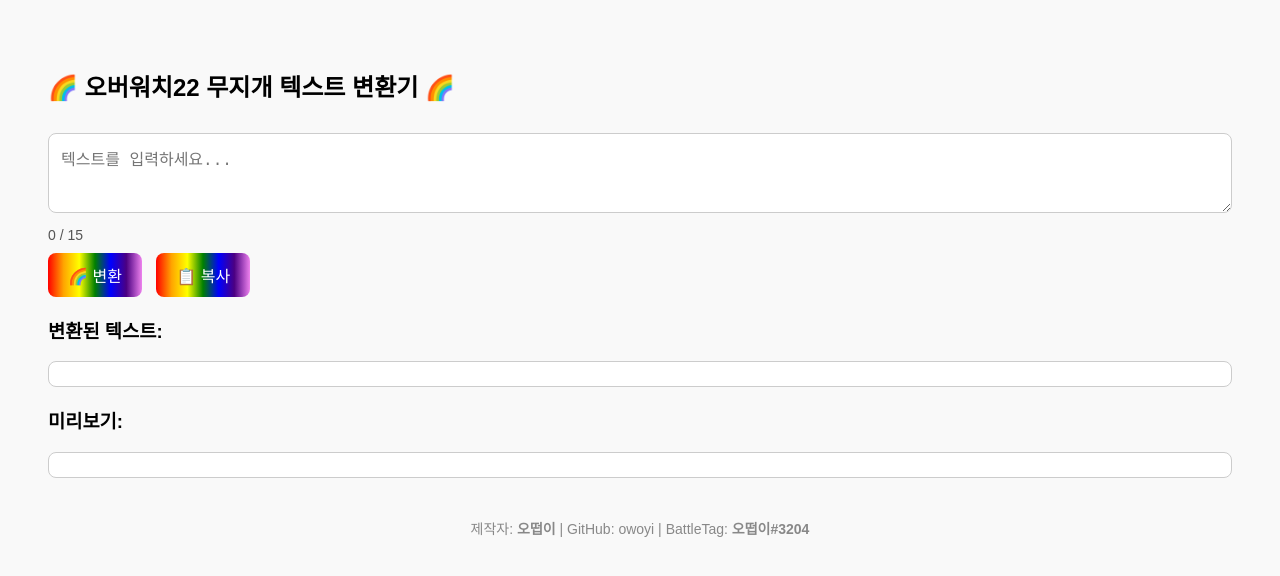
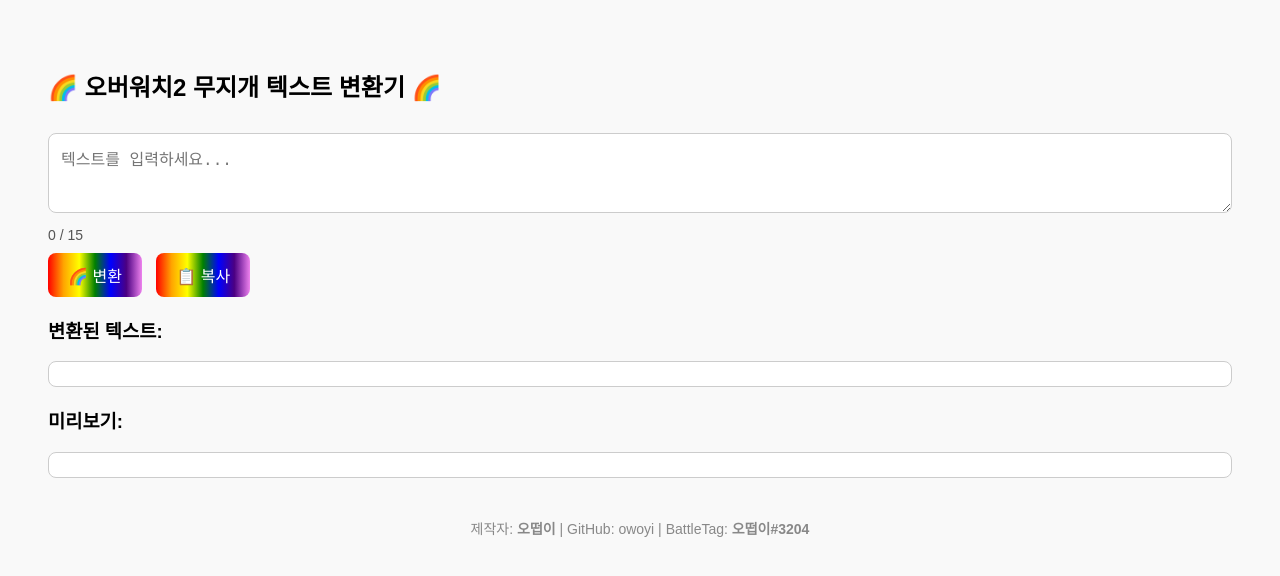
Before and after one commit to owoyi/ow-rainbow-text, a plain HTML site: page index.html in a window 1280 px wide. Drawn offline with Linux system fonts and the light colour scheme.

Commit message:
Update index.html

```diff
--- a/index.html
+++ b/index.html
@@ -68,7 +68,7 @@
 </head>
 <body>
 
-  <h2>🌈 오버워치22 무지개 텍스트 변환기 🌈</h2>
+  <h2>🌈 오버워치2 무지개 텍스트 변환기 🌈</h2>
 
   <textarea id="inputText" rows="3" placeholder="텍스트를 입력하세요..."></textarea>
 
```
